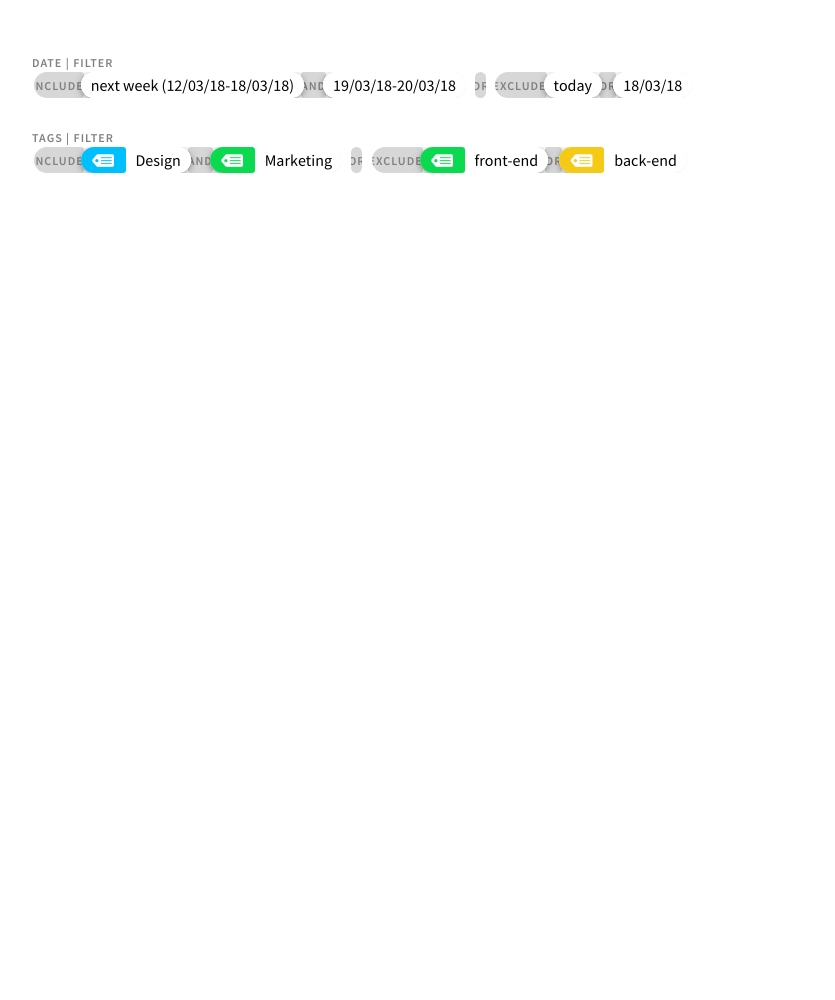
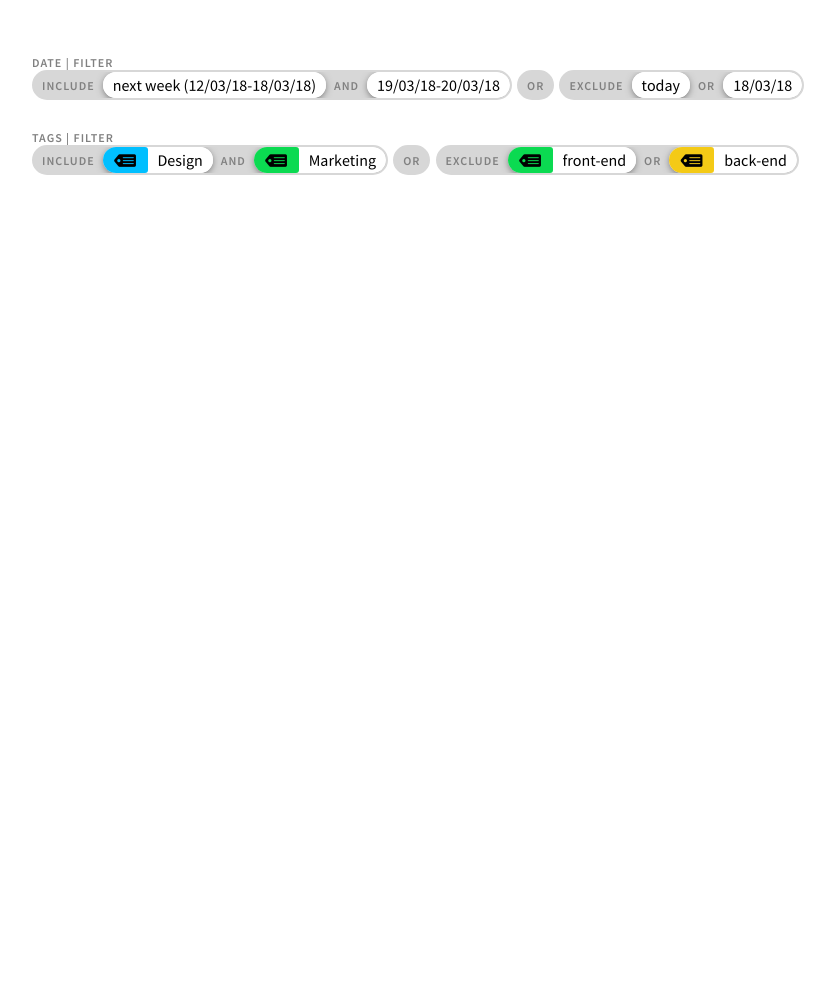
Before and after one commit to lordblendi/tracker-mockup, a Jekyll site: the page built from pages/filter.html, in a window 1280 px wide. Shown: the whole page, without its empty margins (23-858 px from the left). Built offline with Jekyll 4.4.1, drawn with Linux system fonts in a browser that asks for light colours; nearby versions of some CDN libraries; comment, search, counter and statistics services are not loaded.

Commit message:
update filter

```diff
--- a/pages/components.html
+++ b/pages/components.html
@@ -363,7 +363,7 @@ permalink: /components
         </div>
       </div>
 
-      <div class="pmx-selector pmx-selector--readonly JS_selector">
+      <div class="pmx-selector pmx-selector--expanded pmx-selector--readonly JS_selector">
         <div class="pmx-selector__itemSeperator pmx-selector__itemSeperator--hasLabel">Or</div>
       </div>
 
--- a/pages/filter.html
+++ b/pages/filter.html
@@ -10,18 +10,14 @@ permalink: /filter
     <div class="pmx-field__label">Date | Filter</div>
     <div class="pmx-field__value">
 
-      <div class="pmx-selector pmx-selector--readonly JS_selector">
-        <div class="pmx-selector__itemSeperator">
-          <span class="pmx-selector__itemSeperatorLabel">Include</span>
-        </div>
+      <div class="pmx-selector pmx-selector--expanded pmx-selector--readonly JS_selector">
+        <div class="pmx-selector__itemSeperator pmx-selector__itemSeperator--hasLabel">Include</div>
         <div class="pmx-selector__item pmx-selector__item--selected JS_selectorItem">
           <div class="pmx-selector__block ">
             <span class="pmx-selector__blockPart pmx-selector__blockPart--field">next week (12/03/18-18/03/18)</span>
           </div>
         </div>
-        <div class="pmx-selector__itemSeperator">
-          <span class="pmx-selector__itemSeperatorLabel">And</span>
-        </div>
+        <div class="pmx-selector__itemSeperator pmx-selector__itemSeperator--hasLabel">And</div>
         <div class="pmx-selector__item pmx-selector__item--selected JS_selectorItem">
           <div class="pmx-selector__block ">
             <span class="pmx-selector__blockPart pmx-selector__blockPart--field">19/03/18-20/03/18</span>
@@ -29,24 +25,18 @@ permalink: /filter
         </div>
       </div>
 
-      <div class="pmx-selector pmx-selector--readonly JS_selector">
-        <div class="pmx-selector__itemSeperator">
-          <span class="pmx-selector__itemSeperatorLabel">Or</span>
-        </div>
+      <div class="pmx-selector pmx-selector--expanded pmx-selector--readonly JS_selector">
+        <div class="pmx-selector__itemSeperator pmx-selector__itemSeperator--hasLabel">Or</div>
       </div>
 
-      <div class="pmx-selector pmx-selector--readonly JS_selector">
-        <div class="pmx-selector__itemSeperator">
-          <span class="pmx-selector__itemSeperatorLabel">Exclude</span>
-        </div>
+      <div class="pmx-selector pmx-selector--expanded pmx-selector--readonly JS_selector">
+        <div class="pmx-selector__itemSeperator pmx-selector__itemSeperator--hasLabel">Exclude</div>
         <div class="pmx-selector__item pmx-selector__item--selected JS_selectorItem">
           <div class="pmx-selector__block ">
             <span class="pmx-selector__blockPart pmx-selector__blockPart--field">today</span>
           </div>
         </div>
-        <div class="pmx-selector__itemSeperator">
-          <span class="pmx-selector__itemSeperatorLabel">Or</span>
-        </div>
+        <div class="pmx-selector__itemSeperator pmx-selector__itemSeperator--hasLabel">Or</div>
         <div class="pmx-selector__item pmx-selector__item--selected JS_selectorItem">
           <div class="pmx-selector__block ">
             <span class="pmx-selector__blockPart pmx-selector__blockPart--field">18/03/18</span>
@@ -63,49 +53,39 @@ permalink: /filter
     <div class="pmx-field__label">Tags | Filter</div>
     <div class="pmx-field__value">
 
-      <div class="pmx-selector pmx-selector--readonly JS_selector">
-        <div class="pmx-selector__itemSeperator">
-          <span class="pmx-selector__itemSeperatorLabel">Include</span>
-        </div>
+      <div class="pmx-selector pmx-selector--expanded pmx-selector--readonly JS_selector">
+        <div class="pmx-selector__itemSeperator pmx-selector__itemSeperator--hasLabel">Include</div>
         <div class="pmx-selector__item pmx-selector__item--selected JS_selectorItem">
           <div class="pmx-selector__block ">
-            <span class="pmx-selector__blockPart pmx-selector__blockPart--prefix" style="background-color: #00BFFF; color: #FFF;">ग़</span>
+            <span class="pmx-selector__blockPart pmx-selector__blockPart--prefix" style="background-color: #00BFFF;">ग़</span>
             <span class="pmx-selector__blockPart pmx-selector__blockPart--field">Design</span>
           </div>
         </div>
-        <div class="pmx-selector__itemSeperator">
-          <span class="pmx-selector__itemSeperatorLabel">And</span>
-        </div>
+        <div class="pmx-selector__itemSeperator pmx-selector__itemSeperator--hasLabel">And</div>
         <div class="pmx-selector__item pmx-selector__item--selected JS_selectorItem">
           <div class="pmx-selector__block ">
-            <span class="pmx-selector__blockPart pmx-selector__blockPart--prefix" style="background-color: #0BDA51; color: #FFF;">ग़</span>
+            <span class="pmx-selector__blockPart pmx-selector__blockPart--prefix" style="background-color: #0BDA51;">ग़</span>
             <span class="pmx-selector__blockPart pmx-selector__blockPart--field">Marketing</span>
           </div>
         </div>
       </div>
 
-      <div class="pmx-selector pmx-selector--readonly JS_selector">
-        <div class="pmx-selector__itemSeperator">
-          <span class="pmx-selector__itemSeperatorLabel">Or</span>
-        </div>
+      <div class="pmx-selector pmx-selector--expanded pmx-selector--readonly JS_selector">
+        <div class="pmx-selector__itemSeperator pmx-selector__itemSeperator--hasLabel">Or</div>
       </div>
 
-      <div class="pmx-selector pmx-selector--readonly JS_selector">
-        <div class="pmx-selector__itemSeperator">
-          <span class="pmx-selector__itemSeperatorLabel">Exclude</span>
-        </div>
+      <div class="pmx-selector pmx-selector--expanded pmx-selector--readonly JS_selector">
+        <div class="pmx-selector__itemSeperator pmx-selector__itemSeperator--hasLabel">Exclude</div>
         <div class="pmx-selector__item pmx-selector__item--selected JS_selectorItem">
           <div class="pmx-selector__block ">
-            <span class="pmx-selector__blockPart pmx-selector__blockPart--prefix" style="background-color: #0BDA51; color: #FFF;">ग़</span>
+            <span class="pmx-selector__blockPart pmx-selector__blockPart--prefix" style="background-color: #0BDA51;">ग़</span>
             <span class="pmx-selector__blockPart pmx-selector__blockPart--field">front-end</span>
           </div>
         </div>
-        <div class="pmx-selector__itemSeperator">
-          <span class="pmx-selector__itemSeperatorLabel">Or</span>
-        </div>
+        <div class="pmx-selector__itemSeperator pmx-selector__itemSeperator--hasLabel">Or</div>
         <div class="pmx-selector__item pmx-selector__item--selected JS_selectorItem">
           <div class="pmx-selector__block ">
-            <span class="pmx-selector__blockPart pmx-selector__blockPart--prefix" style="background-color: #F4CA16; color: #FFF;">ग़</span>
+            <span class="pmx-selector__blockPart pmx-selector__blockPart--prefix" style="background-color: #F4CA16;">ग़</span>
             <span class="pmx-selector__blockPart pmx-selector__blockPart--field">back-end</span>
           </div>
         </div>
```
